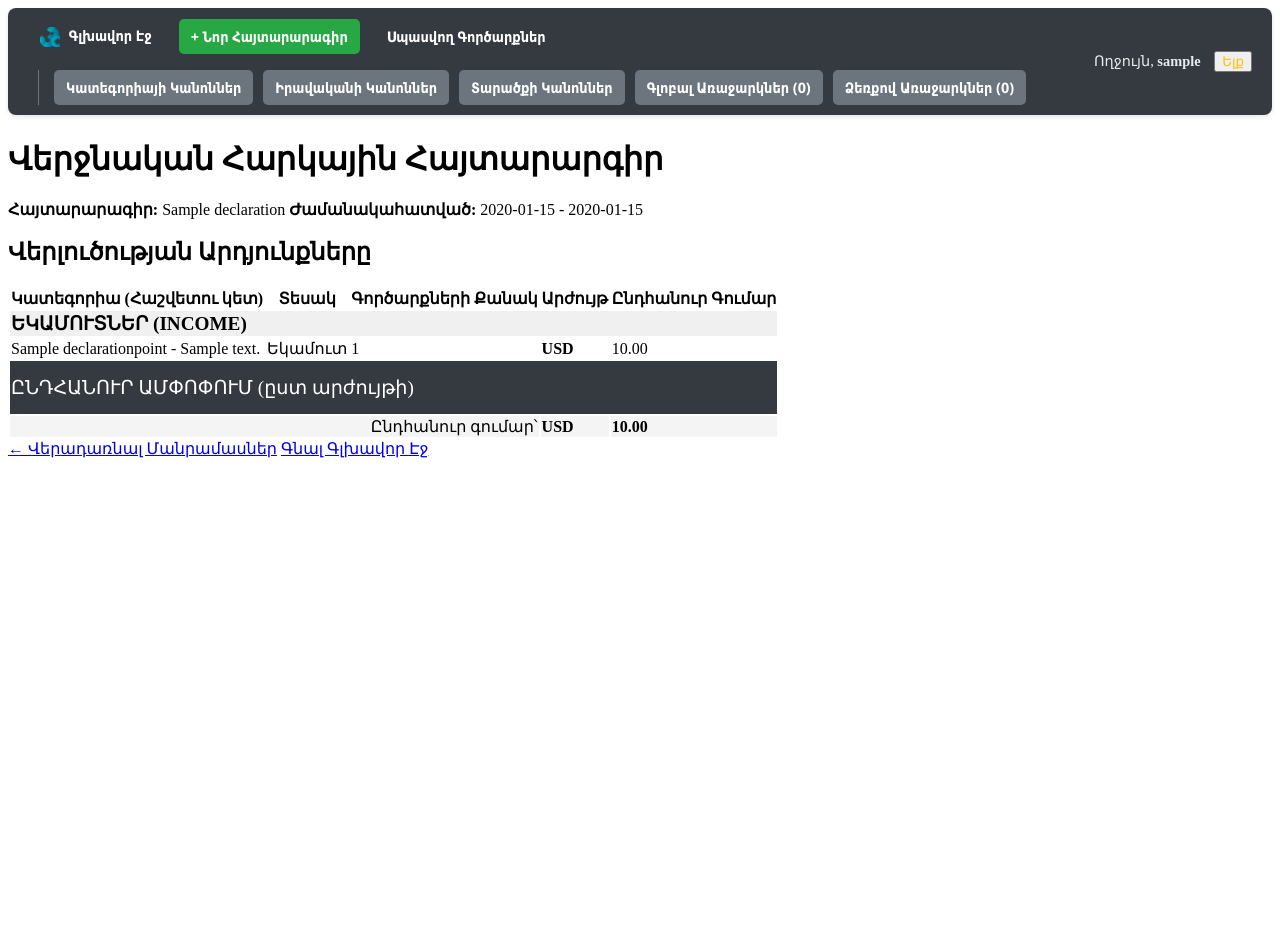
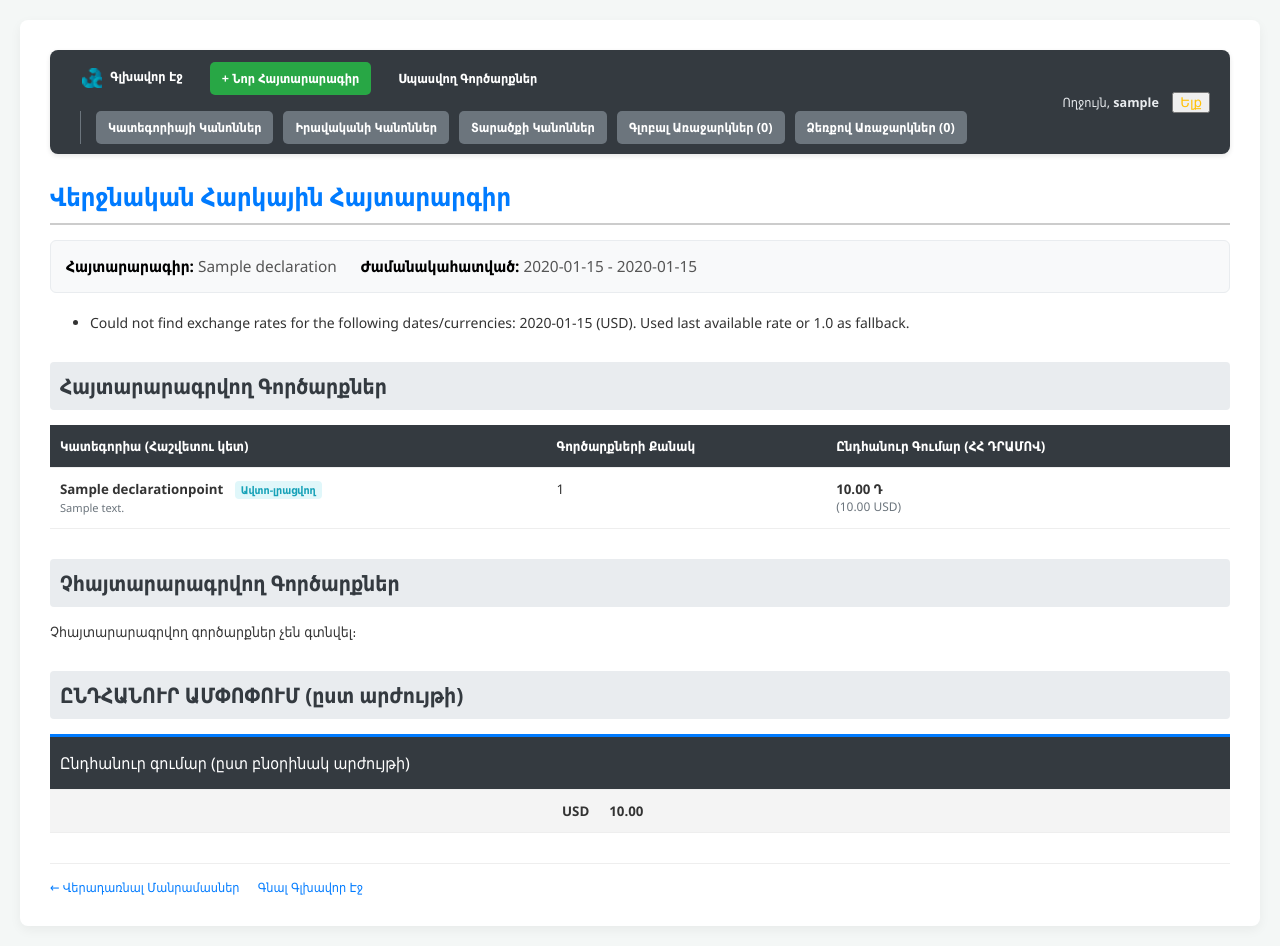
Before and after one commit to thehappydev393/TaxDeclaration, a Django app: page /report/1/ in a window 1280 px wide. Before the commit the page ends 458 px from the top, so only its background shows below. Run offline with Django 5.2, Linux system fonts and the light colour scheme; a user stored in the database is signed in; tables that the repository leaves empty hold one stand-in row (values such as "Sample post"); data that the repository does not hold is empty.

Commit message:
Update report page to be nice and calculate rates for currencies

```diff
--- a/tax_processor/templates/tax_processor/tax_report.html
+++ b/tax_processor/templates/tax_processor/tax_report.html
@@ -1,35 +1,67 @@
 {% load static %}
 <!DOCTYPE html>
-<html lang="en">
+<html lang="hy">
 <head>
     <meta charset="UTF-8">
     <title>Հարկային Հայտարարգիր: {{ declaration.name }}</title>
     <style>
-        /* ... (all your existing CSS styles) ... */
+        /* NEW: Classic table styles */
+        body { font-family: 'Segoe UI', Tahoma, Geneva, Verdana, sans-serif; background-color: #f4f7f6; color: #333; margin: 0; padding: 20px; font-size: 14px;}
+        .container { max-width: 1400px; margin: 0 auto; background: white; padding: 30px; border-radius: 8px; box-shadow: 0 4px 12px rgba(0, 0, 0, 0.05); }
+        h1 { color: #007bff; font-size: 1.8em; border-bottom: 2px solid #ccc; padding-bottom: 10px; margin-top: 0; margin-bottom: 15px; }
+        h2 { font-size: 1.5em; color: #343a40; margin-top: 30px; margin-bottom: 15px; background-color: #e9ecef; padding: 10px; border-radius: 4px;}
 
-        /* NEW/MODIFIED styles for totals */
-        .total-row {
-            background-color: #e6f7ff;
-            font-weight: bold;
+        .summary-header {
             font-size: 1.1em;
-            border-top: 2px solid #007bff;
+            color: #555;
+            margin-top: 0;
+            margin-bottom: 20px;
+            font-weight: normal;
+            background-color: #f8f9fa;
+            border: 1px solid #e9ecef;
+            padding: 15px;
+            border-radius: 6px;
         }
-        .total-row.sub-total { /* Style for per-currency totals */
-            background-color: #f4f4f4;
-            font-weight: normal;
-            font-size: 1em;
-            border-top: 1px solid #ccc;
-        }
+        .summary-header strong { color: #000; }
+        .summary-header span { margin-right: 20px; }
+
+        table { width: 100%; border-collapse: collapse; margin-top: 15px; font-size: 0.95em; }
+        th, td { padding: 12px 10px; border-bottom: 1px solid #eee; text-align: left; vertical-align: top; }
+        th { background-color: #343a40; color: white; font-weight: 600; white-space: nowrap; }
+
+        .footer-nav { margin-top: 30px; padding-top: 15px; border-top: 1px solid #eee; font-size: 0.9em; }
+        .footer-nav a { color: #007bff; text-decoration: none; margin-right: 15px; }
+
+        /* Report-specific styles */
+        .amount-amd { font-weight: 600; }
+        .amount-original { font-size: 0.9em; color: #6c757d; white-space: nowrap; }
+
         .total-row-header {
             background-color: #343a40;
             color: white;
             font-size: 1.2em;
             border-top: 3px solid #007bff;
         }
-        .total-row-header td {
-            padding-top: 15px;
-            padding-bottom: 15px;
+        .total-row-header td { padding-top: 15px; padding-bottom: 15px; }
+        .total-row {
+            background-color: #f4f4f4;
+            font-weight: bold;
+            font-size: 1em;
+            border-top: 1px solid #ccc;
         }
+
+        /* --- NEW: Style for the auto-filled tag --- */
+        .auto-filled-tag {
+            font-size: 0.8em;
+            font-weight: 600;
+            color: #17a2b8;
+            background-color: #e0f7fa;
+            padding: 2px 6px;
+            border-radius: 4px;
+            margin-left: 8px;
+            white-space: nowrap;
+        }
+        /* --- END NEW --- */
     </style>
 </head>
 <body>
@@ -42,64 +74,113 @@
         <strong>Ժամանակահատված:</strong> <span>{{ declaration.tax_period_start|date:"Y-m-d" }} - {{ declaration.tax_period_end|date:"Y-m-d" }}</span>
     </div>
 
-    {% if report_data %}
-    <h2>Վերլուծության Արդյունքները</h2>
+    {% if messages %}
+    <ul class="messages">
+        {% for message in messages %}
+        <li class="{{ message.tags }}">{{ message|safe }}</li>
+        {% endfor %}
+    </ul>
+    {% endif %}
+
+    {% if not reportable_items and not non_reportable_items %}
+    <p style="padding: 15px; background-color: #ffe0e0; border-left: 5px solid red;">
+        ⚠️ Այս հայտարարագրի համար դեռևս չկան համընկած կամ լուծված գործարքներ։ Խնդրում ենք կատարել վերլուծություն կամ վերանայել սպասվող գործարքները։
+    </p>
+    {% endif %}
+
+    <h2>Հայտարարագրվող Գործարքներ</h2>
+    {% if reportable_items %}
     <table>
         <thead>
         <tr>
             <th>Կատեգորիա (Հաշվետու կետ)</th>
-            <th>Տեսակ</th>
             <th>Գործարքների Քանակ</th>
-            <th>Արժույթ</th> <th>Ընդհանուր Գումար</th>
+            <th>Ընդհանուր Գումար (ՀՀ ԴՐԱՄՈՎ)</th>
         </tr>
         </thead>
         <tbody>
-        {% regroup report_data by declaration_point__is_income as report_by_type %}
-
-        {% for group in report_by_type %}
-
-        <tr class="{% if group.grouper %}income-group{% else %}expense-group{% endif %}">
-            <td colspan="5" style="font-size: 1.2em; font-weight: bold; background-color: #f0f0f0;"> {% if group.grouper %}
-                ԵԿԱՄՈՒՏՆԵՐ (INCOME)
-                {% else %}
-                ԾԱԽՍԵՐ ԵՎ ՈՉ-ՀԱՐԿՎՈՂ (EXPENSES / NON-TAXABLE)
+        {% for item in reportable_items %}
+        <tr>
+            <td>
+                <strong>{{ item.point_name }}</strong>
+                {% if item.is_auto_filled %}
+                <span class="auto-filled-tag">Ավտո-լրացվող</span>
+                {% endif %}
+                <br>
+                <small style="color: #6c757d;">{{ item.point_description }}</small>
+            </td>
+            <td>{{ item.transaction_count }}</td>
+            <td>
+                <div class="amount-amd">{{ item.total_amount_amd|floatformat:2 }} Դ</div>
+                {% if item.currency != "AMD" %}
+                <div class="amount-original">({{ item.total_amount_original|floatformat:2 }} {{ item.currency }})</div>
                 {% endif %}
             </td>
-        </tr>
-
-        {% for item in group.list %}
-        <tr class="{% if group.grouper %}income-row{% else %}expense-row{% endif %}">
-            <td>{{ item.declaration_point__name }} - {{ item.declaration_point__description }}</td>
-            <td>{% if group.grouper %}Եկամուտ{% else %}Ծախս/Ոչ-հարկվող{% endif %}</td>
-            <td>{{ item.transaction_count }}</td>
-            <td><strong>{{ item.currency }}</strong></td> <td>{{ item.total_amount|floatformat:2 }}</td>
-        </tr>
-        {% endfor %}
-
-        {% endfor %}
-
-        <tr class="total-row-header">
-            <td colspan="5">ԸՆԴՀԱՆՈՒՐ ԱՄՓՈՓՈՒՄ (ըստ արժույթի)</td>
-        </tr>
-        {% for total in currency_totals %}
-        <tr class="total-row sub-total">
-            <td colspan="3" style="text-align: right;">Ընդհանուր գումար՝</td>
-            <td><strong>{{ total.currency }}</strong></td>
-            <td><strong>{{ total.total_amount|floatformat:2 }}</strong></td>
-        </tr>
-        {% empty %}
-        <tr class="total-row sub-total">
-            <td colspan="5">Ամփոփ տվյալներ չկան:</td>
         </tr>
         {% endfor %}
         </tbody>
     </table>
+    {% else %}
+    <p>Հայտարարագրվող գործարքներ չեն գտնվել։</p>
+    {% endif %}
 
+    <h2>Չհայտարարագրվող Գործարքներ</h2>
+    {% if non_reportable_items %}
+    <table>
+        <thead>
+        <tr>
+            <th>Կատեգորիա (Հաշվետու կետ)</th>
+            <th>Գործարքների Քանակ</th>
+            <th>Ընդհանուր Գումար (ՀՀ ԴՐԱՄՈՎ)</th>
+        </tr>
+        </thead>
+        <tbody>
+        {% for item in non_reportable_items %}
+        <tr>
+            <td>
+                <strong>{{ item.point_name }}</strong>
+                {% if item.is_auto_filled %}
+                <span class="auto-filled-tag">Ավտո-լրացվող</span>
+                {% endif %}
+                <br>
+                <small style="color: #6c757d;">{{ item.point_description }}</small>
+            </td>
+            <td>{{ item.transaction_count }}</td>
+            <td>
+                <div class="amount-amd">{{ item.total_amount_amd|floatformat:2 }} Դ</div>
+                {% if item.currency != "AMD" %}
+                <div class="amount-original">({{ item.total_amount_original|floatformat:2 }} {{ item.currency }})</div>
+                {% endif %}
+            </td>
+        </tr>
+        {% endfor %}
+        </tbody>
+    </table>
     {% else %}
-    <p style="padding: 15px; background-color: #ffe0e0; border-left: 5px solid red;">
-        ⚠️ Այս հայտարարագրի համար դեռևս չկան համընկած կամ լուծված գործարքներ։ Խնդրում ենք կատարել վերլուծություն կամ վերանայել սպասվող գործարքները։
-    </p>
+    <p>Չհայտարարագրվող գործարքներ չեն գտնվել։</p>
     {% endif %}
+
+
+    <h2>ԸՆԴՀԱՆՈՒՐ ԱՄՓՈՓՈՒՄ (ըստ արժույթի)</h2>
+    <table>
+        <thead>
+        <tr class="total-row-header">
+            <td colspan="2">Ընդհանուր գումար (ըստ բնօրինակ արժույթի)</td>
+        </tr>
+        </thead>
+        <tbody>
+        {% for total in currency_totals %}
+        <tr class="total-row">
+            <td style="text-align: right;"><strong>{{ total.currency }}</strong></td>
+            <td><strong>{{ total.total_amount|floatformat:2 }}</strong></td>
+        </tr>
+        {% empty %}
+        <tr class="total-row">
+            <td colspan="2">Ամփոփ տվյալներ չկան:</td>
+        </tr>
+        {% endfor %}
+        </tbody>
+    </table>
 
     <div class="footer-nav">
         <a href="{% url 'declaration_detail' declaration.pk %}">← Վերադառնալ Մանրամասներ</a>
--- a/tax_processor/views.py
+++ b/tax_processor/views.py
@@ -7,19 +7,17 @@ from django.contrib import messages
 from django.db import IntegrityError
 from django.db.models import Q, Count, Sum
 from django.utils import timezone
-# --- UPDATED: Import new forms ---
 from .forms import (
     StatementUploadForm, TaxRuleForm, ResolutionForm, BaseConditionFormSet,
     AddStatementsForm, TransactionEditForm, EntityTypeRuleForm, TransactionScopeRuleForm
 )
-# --- END UPDATED ---
 from .services import import_statement_service
 from .rules_engine import RulesEngine
 from .entity_type_rules_engine import EntityTypeRulesEngine
 from .transaction_scope_rules_engine import TransactionScopeRulesEngine
 from .models import (
     Declaration, Transaction, TaxRule, UnmatchedTransaction, UserProfile, DeclarationPoint,
-    EntityTypeRule, TransactionScopeRule
+    EntityTypeRule, TransactionScopeRule, ExchangeRate # IMPORT ExchangeRate
 )
 from .parser_logic import BANK_KEYWORDS
 from datetime import date
@@ -29,6 +27,10 @@ from django.db import transaction as db_transaction
 from django.views.decorators.http import require_POST
 from django.urls import reverse
 from django.core.paginator import Paginator, EmptyPage, PageNotAnInteger
+# --- NEW: Import for collections ---
+from collections import defaultdict
+from decimal import Decimal
+# --- END NEW ---
 
 BANK_NAMES_LIST = sorted(list(BANK_KEYWORDS.keys()))
 
@@ -492,8 +494,10 @@ def user_dashboard(request):
     get_params = request.GET.copy()
     if 'page' in get_params:
         del get_params['page']
+
     context = {
-        'declarations': page_obj, 'page_obj': page_obj, 'is_admin': is_superadmin(user),
+        'declarations': page_obj, 'page_obj': page_obj,
+        'is_admin': is_superadmin(request.user),
         'search_query': search_query, 'filter_status': filter_status,
         'current_sort': sort_by, 'get_params': get_params.urlencode()
     }
@@ -671,19 +675,130 @@ def resolve_transaction(request, unmatched_id):
     return render(request, 'tax_processor/resolve_transaction.html', context)
 
 
+# --- UPDATED: tax_report view ---
 @user_passes_test(is_permitted_user)
 def tax_report(request, declaration_id):
-    declaration_qs = filter_declarations_by_user(request.user); declaration = get_object_or_404(declaration_qs, pk=declaration_id)
-    transactions_qs = Transaction.objects.filter(statement__declaration=declaration, declaration_point__isnull=False)
-    report_data = transactions_qs.values('declaration_point__name', 'declaration_point__description', 'declaration_point__is_income','currency').annotate(total_amount=Sum('amount'), transaction_count=Count('pk')).order_by('declaration_point__is_income', 'declaration_point__name','currency')
-    currency_totals = transactions_qs.values('currency').annotate(total_amount=Sum('amount')).order_by('currency')
+    declaration_qs = filter_declarations_by_user(request.user)
+    declaration = get_object_or_404(declaration_qs, pk=declaration_id)
+
+    # 1. Get all categorized transactions
+    transactions_qs = Transaction.objects.filter(
+        statement__declaration=declaration,
+        declaration_point__isnull=False
+    ).select_related('declaration_point')
+
+    # 2. Get all unique dates and currencies for exchange rate lookup
+    unique_dates = transactions_qs.exclude(currency='AMD').values_list('transaction_date__date', flat=True).distinct()
+    unique_currencies = transactions_qs.exclude(currency='AMD').values_list('currency', flat=True).distinct()
+
+    # 3. Fetch all required exchange rates in one query
+    rates_qs = ExchangeRate.objects.filter(
+        date__in=unique_dates,
+        currency_code__in=unique_currencies
+    )
+
+    # Build a fast lookup dictionary: {(date, 'USD'): 404.5}
+    rates_dict = {
+        (rate.date, rate.currency_code): rate.rate
+        for rate in rates_qs
+    }
+
+    # 4. Process transactions
+    reportable_groups = defaultdict(lambda: defaultdict(lambda: {'total_amd': Decimal(0), 'total_original': Decimal(0), 'count': 0}))
+    non_reportable_groups = defaultdict(lambda: defaultdict(lambda: {'total_amd': Decimal(0), 'total_original': Decimal(0), 'count': 0}))
+    currency_totals = defaultdict(lambda: Decimal(0))
+    missing_rates = set()
+
+    for tx in transactions_qs:
+        tx_date = tx.transaction_date.date()
+        currency = tx.currency
+        amount = tx.amount
+
+        currency_totals[currency] += amount
+
+        rate = Decimal(1.0)
+        amd_equivalent = amount # Default for AMD
+
+        if currency != 'AMD':
+            rate = rates_dict.get((tx_date, currency))
+            if rate is None:
+                # Rate not found for this date, try to find the closest previous one
+                closest_rate = ExchangeRate.objects.filter(
+                    currency_code=currency,
+                    date__lt=tx_date
+                ).order_by('-date').first()
+
+                if closest_rate:
+                    rate = closest_rate.rate
+                    rates_dict[(tx_date, currency)] = rate # Cache it for this run
+                else:
+                    missing_rates.add(f"{tx_date} ({currency})")
+                    rate = Decimal(1.0) # Failsafe
+
+            amd_equivalent = amount * rate
+
+        # Get the group this tx belongs to
+        point = tx.declaration_point
+        point_key = point.id
+
+        # Decide which master group to add to
+        if point.is_income: # This is the "Reportable" flag
+            group = reportable_groups
+        else:
+            group = non_reportable_groups
+
+        # Aggregate data
+        # We group by DeclarationPoint ID, then by currency
+        group_data = group[point_key][currency]
+        group_data['total_amd'] += amd_equivalent
+        group_data['total_original'] += amount
+        group_data['count'] += 1
+        # Store point info once, including the new is_auto_filled flag
+        group[point_key]['point_info'] = {
+            'name': point.name,
+            'description': point.description,
+            'is_auto_filled': point.is_auto_filled
+        }
+
+
+    if missing_rates:
+        messages.warning(request, f"Could not find exchange rates for the following dates/currencies: {', '.join(missing_rates)}. Used last available rate or 1.0 as fallback.")
+
+    # 5. Format data for template
+    def format_group_data(group_dict):
+        final_list = []
+        for point_id, currencies in group_dict.items():
+            point_info = currencies.pop('point_info') # Get the point object
+            for currency, data in currencies.items():
+                final_list.append({
+                    'point_name': point_info['name'],
+                    'point_description': point_info['description'],
+                    'is_auto_filled': point_info['is_auto_filled'], # Pass flag to template
+                    'currency': currency,
+                    'transaction_count': data['count'],
+                    'total_amount_amd': data['total_amd'],
+                    'total_amount_original': data['total_original'],
+                })
+        return sorted(final_list, key=lambda x: x['point_name'])
+
+    reportable_items = format_group_data(reportable_groups)
+    non_reportable_items = format_group_data(non_reportable_groups)
+
+    # Format currency totals for template
+    final_currency_totals = [
+        {'currency': code, 'total_amount': total}
+        for code, total in sorted(currency_totals.items())
+    ]
+
     context = {
         'declaration': declaration,
-        'report_data': report_data,
-        'currency_totals': currency_totals,
+        'reportable_items': reportable_items,
+        'non_reportable_items': non_reportable_items,
+        'currency_totals': final_currency_totals,
         'is_admin': is_superadmin(request.user)
     }
     return render(request, 'tax_processor/tax_report.html', context)
+# --- END UPDATED VIEW ---
 
 
 # -----------------------------------------------------------
@@ -874,11 +989,12 @@ def edit_transaction(request, transaction_id):
     return render(request, 'tax_processor/edit_transaction.html', context)
 
 
-# --- NEW: EntityTypeRule Views ---
+# -----------------------------------------------------------
+# 9. EntityTypeRule Views
+# -----------------------------------------------------------
 
 @user_passes_test(is_superadmin)
 def entity_rule_list(request, declaration_id=None):
-    """Lists global or specific EntityTypeRules."""
     is_specific = declaration_id is not None
     declaration = None
     if is_specific:
@@ -894,8 +1010,6 @@ def entity_rule_list(request, declaration_id=None):
         list_title = "Global Entity Type Rules"
 
     queryset = queryset.select_related('declaration', 'created_by')
-
-    # --- Search, Filter, Sort, Paginate (re-using logic) ---
     search_query = request.GET.get('q', '').strip()
     if search_query:
         queryset = queryset.filter(rule_name__icontains=search_query)
@@ -917,14 +1031,12 @@ def entity_rule_list(request, declaration_id=None):
         'is_global_list': not is_specific, 'list_title': list_title,
         'is_admin': is_superadmin(request.user), 'search_query': search_query,
         'filter_active': filter_active, 'current_sort': sort_by, 'get_params': get_params.urlencode(),
-        'rule_type': 'entity' # For template URLs
+        'rule_type': 'entity'
     }
-    # We'll create 'entity_rule_list.html' next
     return render(request, 'tax_processor/entity_rule_list.html', context)
 
 @user_passes_test(is_superadmin)
 def entity_rule_create_or_update(request, rule_id=None, declaration_id=None):
-    """Creates or updates an EntityTypeRule (global or specific)."""
     is_specific_rule = declaration_id is not None
     declaration = None
     rule = None
@@ -973,9 +1085,6 @@ def entity_rule_create_or_update(request, rule_id=None, declaration_id=None):
                  return redirect(list_url_name, **url_kwargs)
             except IntegrityError:
                  messages.error(request, f"An entity rule named '{new_rule.rule_name}' already exists for this scope.")
-                 # Re-render context
-        # else:
-             # Fall through to re-render context on invalid form
 
     else: # GET request
         initial_form_data = {}; initial_formset_data = []
@@ -992,9 +1101,8 @@ def entity_rule_create_or_update(request, rule_id=None, declaration_id=None):
         'declaration': declaration, 'is_specific_rule': is_specific_rule,
         'list_url_name': list_url_name, 'url_kwargs': url_kwargs,
         'bank_names': BANK_NAMES_LIST, 'is_admin': is_superadmin(request.user),
-        'rule_type': 'entity' # For template URLs
+        'rule_type': 'entity'
     }
-    # Re-use the main rule_form.html template
     return render(request, 'tax_processor/rule_form.html', context)
 
 @user_passes_test(is_permitted_user)
@@ -1020,11 +1128,12 @@ def entity_rule_delete(request, rule_id, declaration_id=None):
     return redirect(list_url_name, **url_kwargs)
 
 
-# --- NEW: TransactionScopeRule Views ---
+# -----------------------------------------------------------
+# 10. TransactionScopeRule Views
+# -----------------------------------------------------------
 
 @user_passes_test(is_superadmin)
 def scope_rule_list(request, declaration_id=None):
-    """Lists global or specific TransactionScopeRules."""
     is_specific = declaration_id is not None
     declaration = None
     if is_specific:
@@ -1040,8 +1149,6 @@ def scope_rule_list(request, declaration_id=None):
         list_title = "Global Transaction Scope Rules"
 
     queryset = queryset.select_related('declaration', 'created_by')
-
-    # --- Search, Filter, Sort, Paginate (re-using logic) ---
     search_query = request.GET.get('q', '').strip()
     if search_query:
         queryset = queryset.filter(rule_name__icontains=search_query)
@@ -1063,19 +1170,16 @@ def scope_rule_list(request, declaration_id=None):
         'is_global_list': not is_specific, 'list_title': list_title,
         'is_admin': is_superadmin(request.user), 'search_query': search_query,
         'filter_active': filter_active, 'current_sort': sort_by, 'get_params': get_params.urlencode(),
-        'rule_type': 'scope' # For template URLs
+        'rule_type': 'scope'
     }
-    # We'll create 'scope_rule_list.html' next
     return render(request, 'tax_processor/scope_rule_list.html', context)
 
 @user_passes_test(is_superadmin)
 def scope_rule_create_or_update(request, rule_id=None, declaration_id=None):
-    """Creates or updates a TransactionScopeRule (global or specific)."""
     is_specific_rule = declaration_id is not None
     declaration = None
     rule = None
     title = ""
-
     if is_specific_rule:
         declaration = get_object_or_404(Declaration, pk=declaration_id)
         if not (is_superadmin(request.user) or declaration.created_by == request.user):
@@ -1119,9 +1223,6 @@ def scope_rule_create_or_update(request, rule_id=None, declaration_id=None):
                  return redirect(list_url_name, **url_kwargs)
             except IntegrityError:
                  messages.error(request, f"A scope rule named '{new_rule.rule_name}' already exists for this scope.")
-                 # Re-render context
-        # else:
-             # Fall through to re-render context on invalid form
 
     else: # GET request
         initial_form_data = {}; initial_formset_data = []
@@ -1138,9 +1239,8 @@ def scope_rule_create_or_update(request, rule_id=None, declaration_id=None):
         'declaration': declaration, 'is_specific_rule': is_specific_rule,
         'list_url_name': list_url_name, 'url_kwargs': url_kwargs,
         'bank_names': BANK_NAMES_LIST, 'is_admin': is_superadmin(request.user),
-        'rule_type': 'scope' # For template URLs
+        'rule_type': 'scope'
     }
-    # Re-use the main rule_form.html template
     return render(request, 'tax_processor/rule_form.html', context)
 
 @user_passes_test(is_permitted_user)
```
